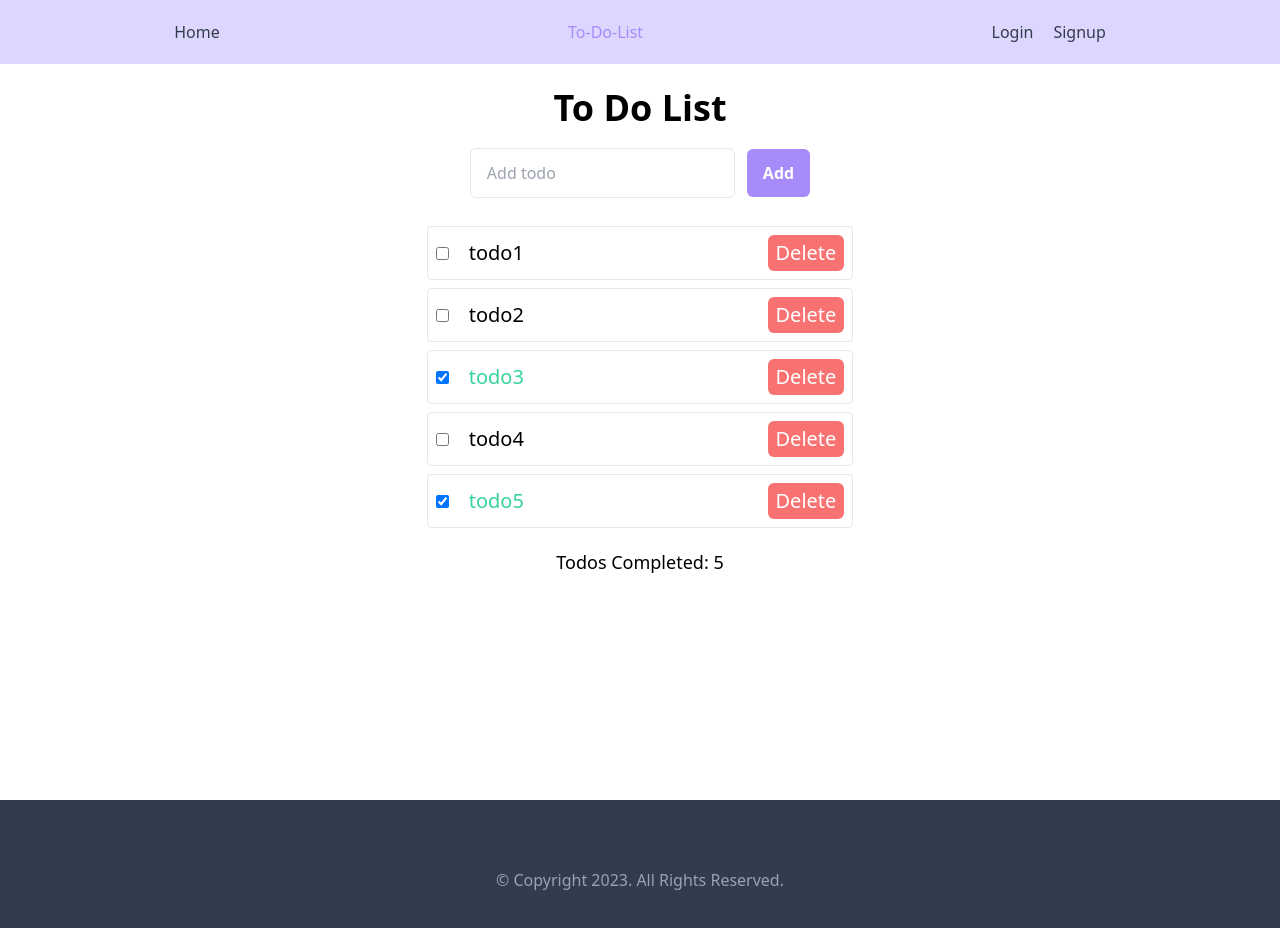
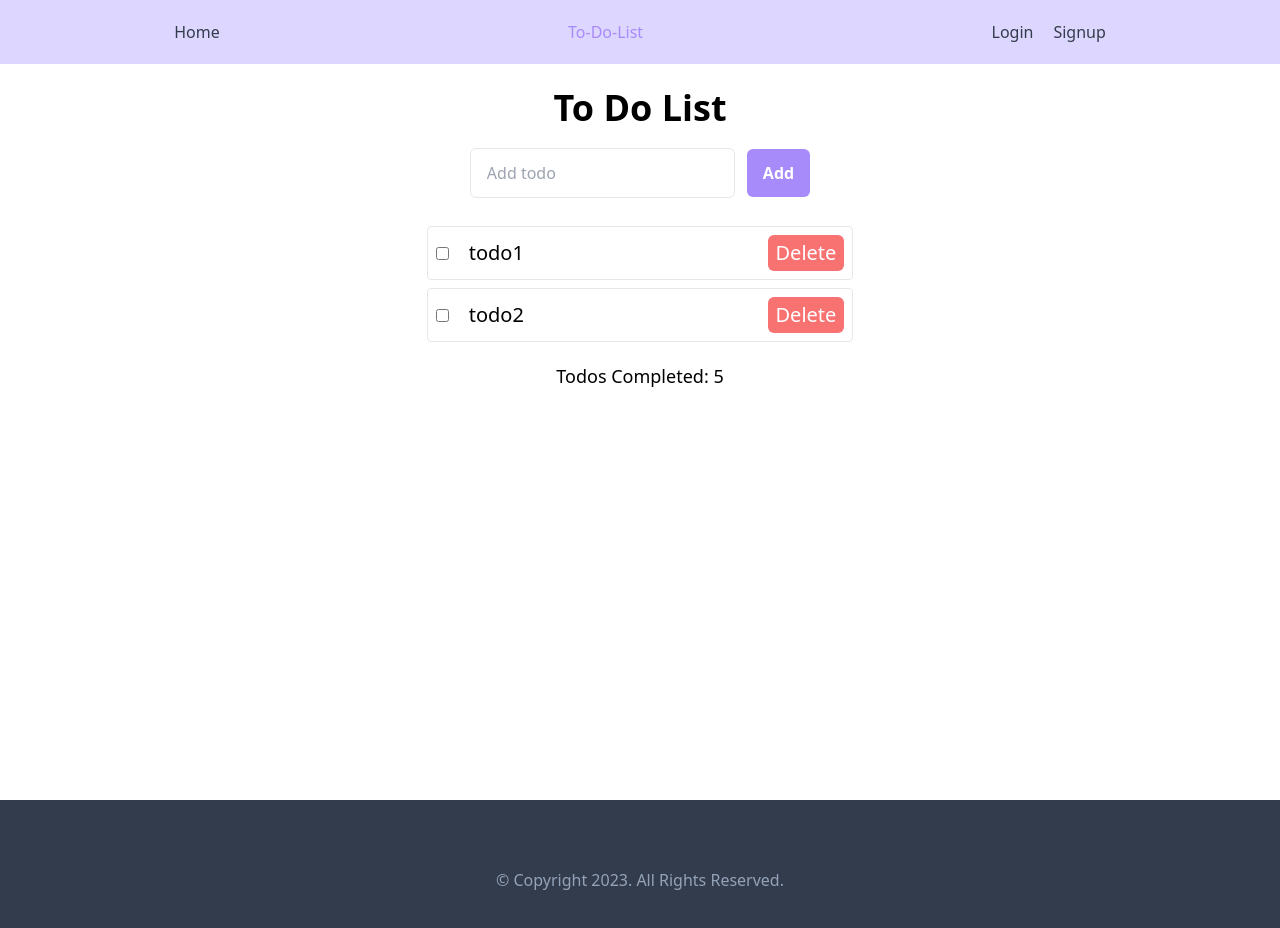
Before and after one commit to fattahsamit/to-do-list, a React (Vite) app: page /app in a window 1280 px wide. Shown: the top 928 px of the page. Built offline with nearby package versions, Linux system fonts and the light colour scheme; sample sign-in values are in the browser's storage.

Commit message:
pulling todo state from store

```diff
--- a/src/components/AddTodo/AddTodo.tsx
+++ b/src/components/AddTodo/AddTodo.tsx
@@ -9,11 +9,6 @@ const initialValues = {
 
 const AddTodo = () => {
   const dispatch = useDispatch();
-
-  // const handleSubmit = (event: any) => {
-  //   event.preventDefault();
-  //   dispatch(addTodo({}));
-  // };
 
   const { values, errors, touched, handleBlur, handleChange, handleSubmit } =
     useFormik({
--- a/src/components/TodoList/TodoList.tsx
+++ b/src/components/TodoList/TodoList.tsx
@@ -1,16 +1,27 @@
 import TodoItem from "../TodoItem/TodoItem";
+import { useSelector } from "react-redux";
+
+interface todoProps {
+  id: number;
+  title: string;
+  completed: boolean;
+}
 
 const TodoList = () => {
-  const todos = [
-    { id: 1, title: "todo1", completed: false },
-    { id: 2, title: "todo2", completed: false },
-    { id: 3, title: "todo3", completed: true },
-    { id: 4, title: "todo4", completed: false },
-    { id: 5, title: "todo5", completed: true },
-  ];
+  const todos = useSelector((state: any) => state.todos);
+
+  // Dummy List
+  // const todos = [
+  //   { id: 1, title: "todo1", completed: false },
+  //   { id: 2, title: "todo2", completed: false },
+  //   { id: 3, title: "todo3", completed: true },
+  //   { id: 4, title: "todo4", completed: false },
+  //   { id: 5, title: "todo5", completed: true },
+  // ];
+
   return (
     <ul className="text-xl w-full md:w-1/3 mx-auto">
-      {todos.map((todo) => (
+      {todos.map((todo: todoProps) => (
         <TodoItem
           key={todo.id}
           title={todo.title}
--- a/src/redux/todoSlice.tsx
+++ b/src/redux/todoSlice.tsx
@@ -5,7 +5,6 @@ const todoSlice = createSlice({
   initialState: [
     { id: 1, title: "todo1", completed: false },
     { id: 2, title: "todo2", completed: false },
-    { id: 3, title: "todo3", completed: true },
   ],
   reducers: {
     addTodo: (state, action) => {
--- a/src/schemas/index.tsx
+++ b/src/schemas/index.tsx
@@ -27,5 +27,5 @@ export const loginSchema = Yup.object({
 });
 
 export const todoSchema = Yup.object({
-  todo: Yup.string().required(),
+  todo: Yup.string().min(2).max(30).required("Please add your todo"),
 });
```
